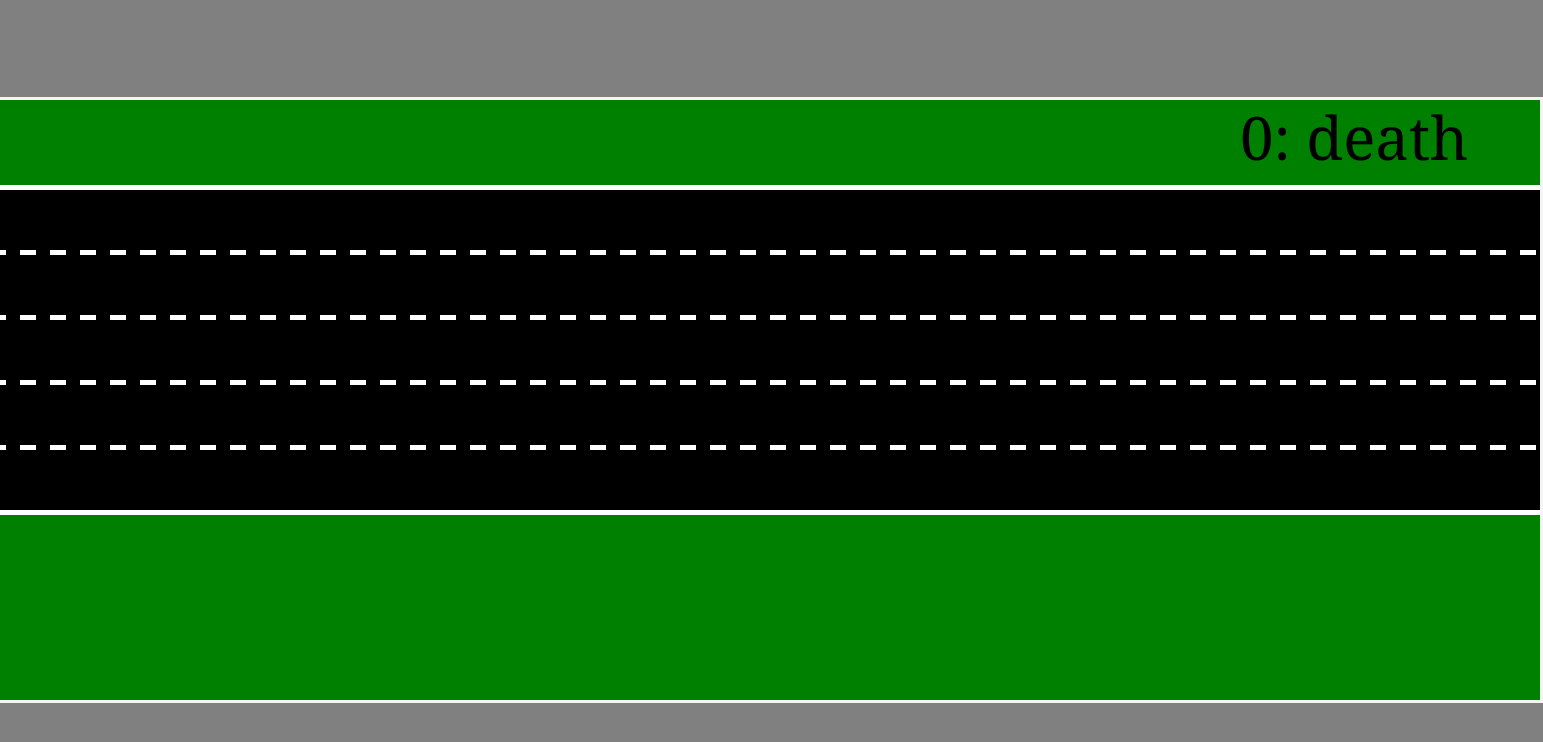
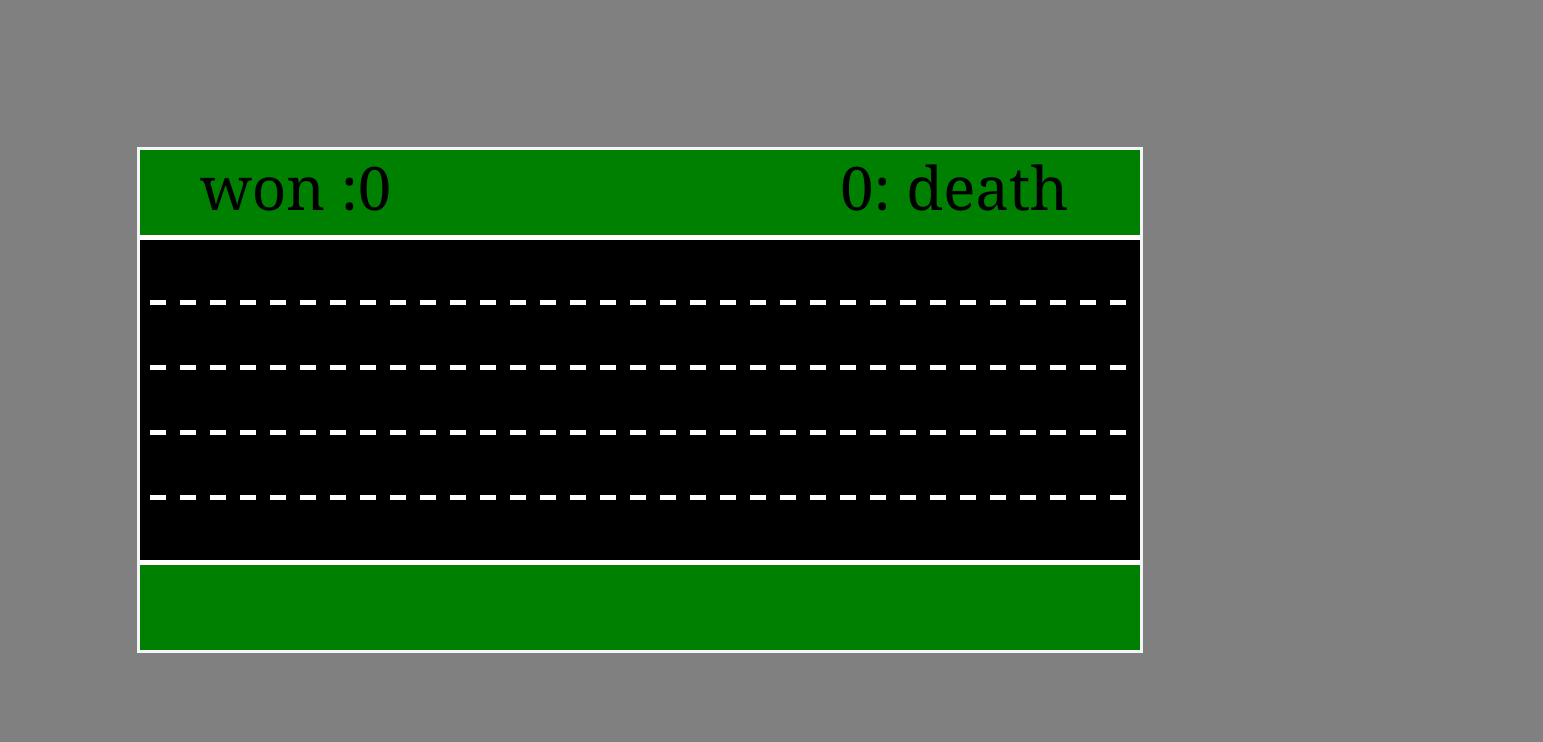
Before and after one commit to BruskiPawel/HighwayGame, a plain HTML site: page index.html in a window 1280 px wide. Shown: the whole page, 1543 px wide, since content can reach past the window. Drawn offline with Linux system fonts and the light colour scheme.

Commit message:
wersja koncowa v3.

```diff
--- a/app.js
+++ b/app.js
@@ -1,8 +1,8 @@
 const canvas = document.getElementById('canvas');
 const ctx = canvas.getContext('2d');
 
-canvas.width = 1800;
-canvas.height = 600;
+canvas.width = 1000;
+canvas.height = 500;
 
 const cw = canvas.width;
 const ch = canvas.height;
@@ -31,7 +31,6 @@ let cars = [];
 
 function startCarPosition() {
     for (let i = 0; i <= cars.length; i++) {
-
         let randNum = parseInt(Math.random() * cw - carVelocity);
         carX.push(randNum);
     }
@@ -40,7 +39,6 @@ function startCarPosition() {
 function carsRender() {
 
     for (let i = 0; i <= cars.length; i++) {
-
         const img = new Image();
 
         img.src = `img/car${i + 1}.png`;
@@ -80,7 +78,6 @@ function tabel() {
     ctx.fillRect(0, 410, cw, lineHeight);
 
     for (let linePosition = 10; linePosition < cw; linePosition += 30) {
-
         ctx.fillStyle = 'white';
         ctx.fillRect(linePosition, 150, lineWidth, lineHeight);
         ctx.fillRect(linePosition, 215, lineWidth, lineHeight);
```
Also changed, not shown: index.html (+0 -12 lines).
